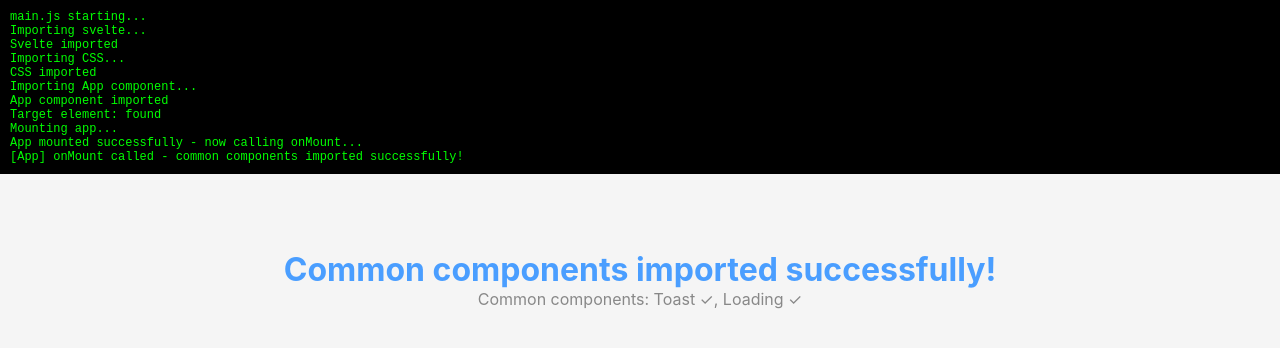
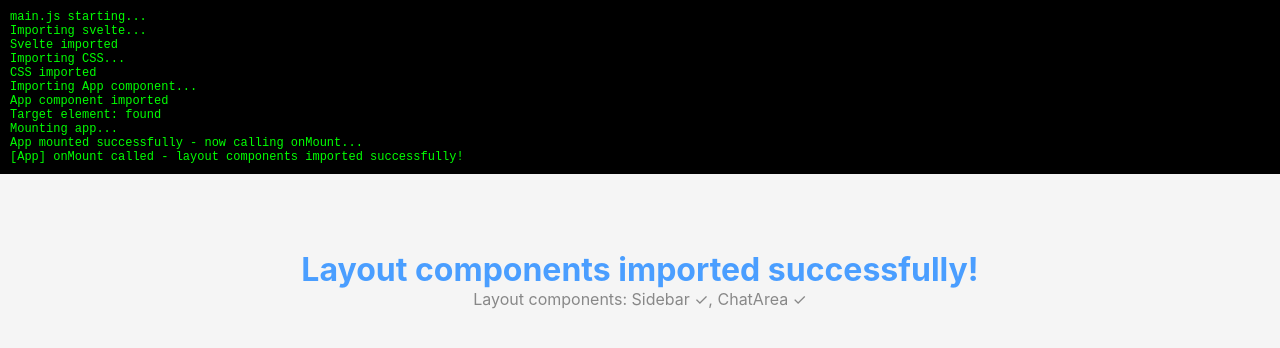
Before and after one commit to Reidmcc/here-i-am, a Svelte app in the folder frontend-svelte/: page / in a window 1280 px wide. Shown: the top 348 px of the page. Built offline with nearby package versions, Linux system fonts and the light colour scheme.

Commit message:
Test App.svelte with layout components (Sidebar, ChatArea)
https://claude.ai/code/session_01RFscsSFz7NeENU7qGLZkZm

```diff
--- a/frontend-svelte/src/App.svelte
+++ b/frontend-svelte/src/App.svelte
@@ -10,9 +10,13 @@
     import { ttsEnabled } from './lib/stores/voice.js';
     import * as api from './lib/api.js';
 
-    // Test importing common components
+    // Common components (confirmed working)
     import ToastContainer from './components/common/Toast.svelte';
     import LoadingOverlay from './components/common/Loading.svelte';
+
+    // Test importing layout components
+    import Sidebar from './components/layout/Sidebar.svelte';
+    import ChatArea from './components/layout/ChatArea.svelte';
 
     let message = 'Loading...';
 
@@ -22,13 +26,13 @@
     }
 
     onMount(() => {
-        debug('onMount called - common components imported successfully!');
-        message = 'Common components imported successfully!';
+        debug('onMount called - layout components imported successfully!');
+        message = 'Layout components imported successfully!';
     });
 </script>
 
 <h1>{message}</h1>
-<p>Common components: Toast ✓, Loading ✓</p>
+<p>Layout components: Sidebar ✓, ChatArea ✓</p>
 
 <ToastContainer />
 <LoadingOverlay />
```
